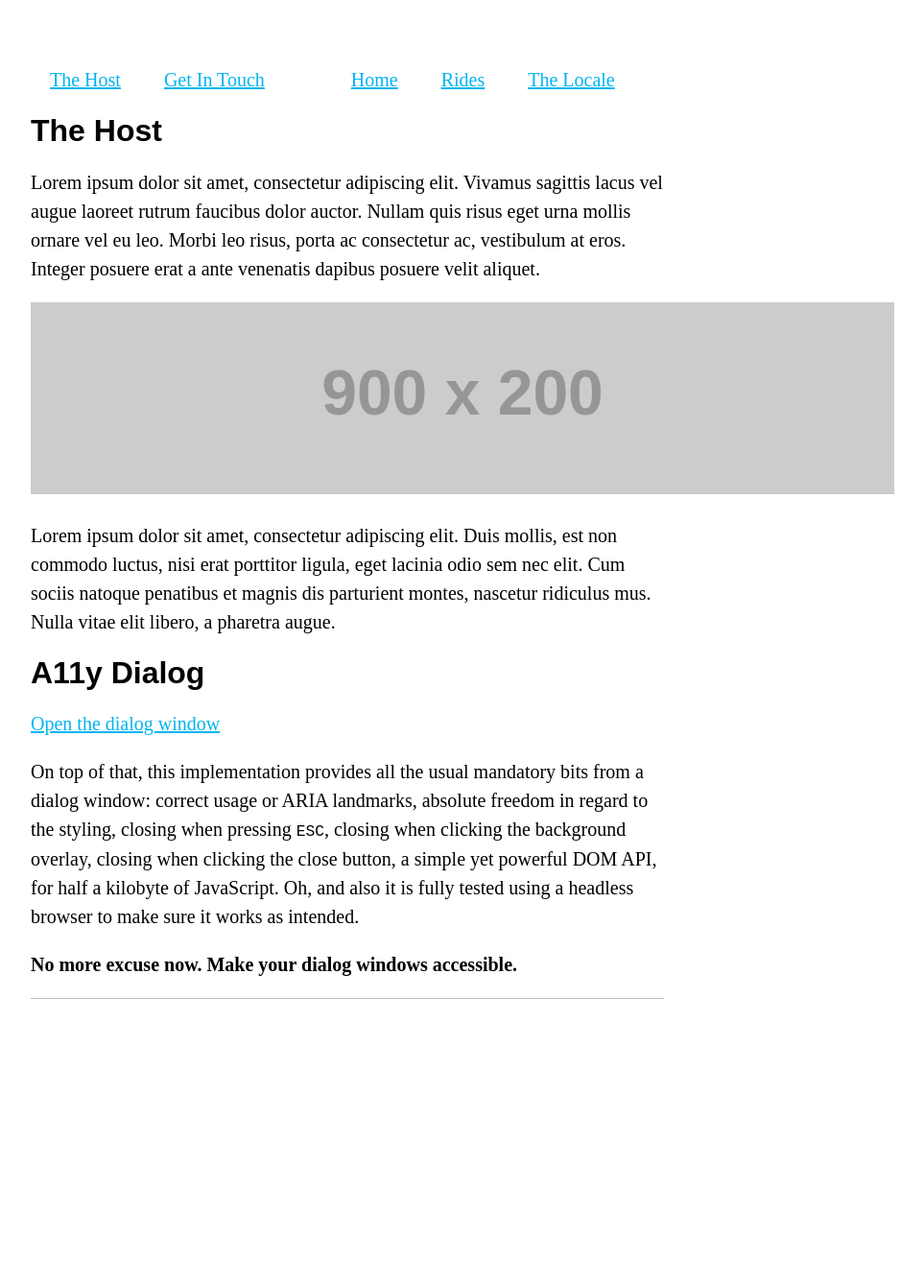
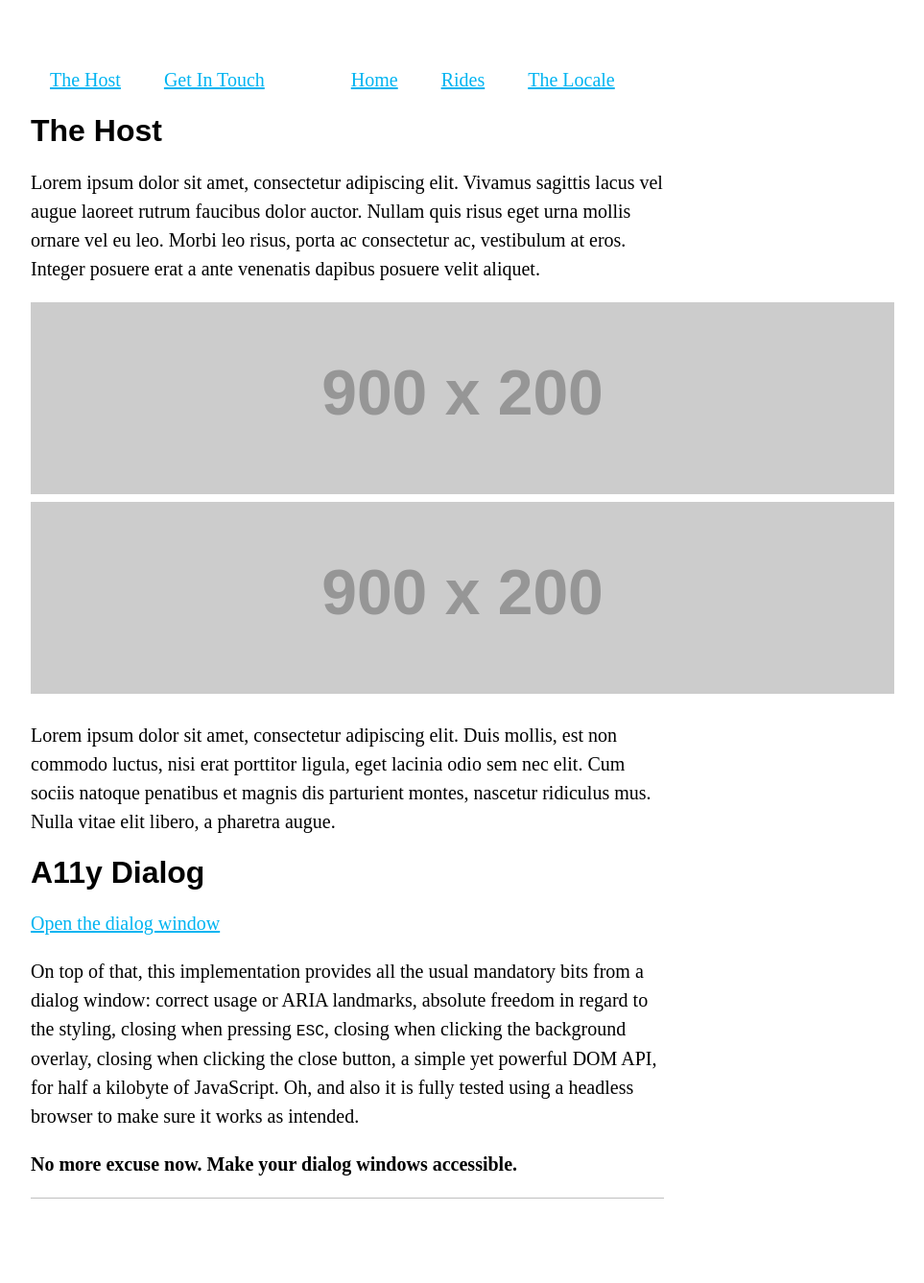
Before and after one commit to jsbarkema/local-rides, a Jekyll site: the page built from about-the-host.markdown, in a window 1280 px wide. Shown: the whole page at 96% size, without its empty margins (278-1241 px from the left). Built offline with Jekyll 4.4.1, drawn with Linux system fonts in a browser that asks for light colours; before the commit the page ends 1129 px from its top, so only the background shows below that.

Commit message:
Updated About The Host

```diff
--- a/about-the-host.markdown
+++ b/about-the-host.markdown
@@ -7,6 +7,7 @@ layout: default
 
 Lorem ipsum dolor sit amet, consectetur adipiscing elit. Vivamus sagittis lacus vel augue laoreet rutrum faucibus dolor auctor. Nullam quis risus eget urna mollis ornare vel eu leo. Morbi leo risus, porta ac consectetur ac, vestibulum at eros. Integer posuere erat a ante venenatis dapibus posuere velit aliquet.
 
+<img src="http://placehold.it/900x200">
 ![](http://placehold.it/900x200)
 
 Lorem ipsum dolor sit amet, consectetur adipiscing elit. Duis mollis, est non commodo luctus, nisi erat porttitor ligula, eget lacinia odio sem nec elit. Cum sociis natoque penatibus et magnis dis parturient montes, nascetur ridiculus mus. Nulla vitae elit libero, a pharetra augue.
```
